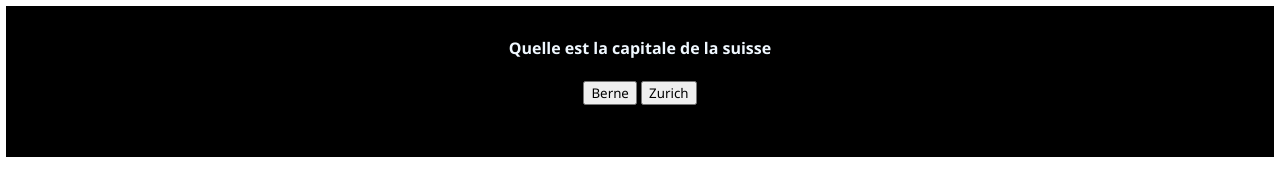
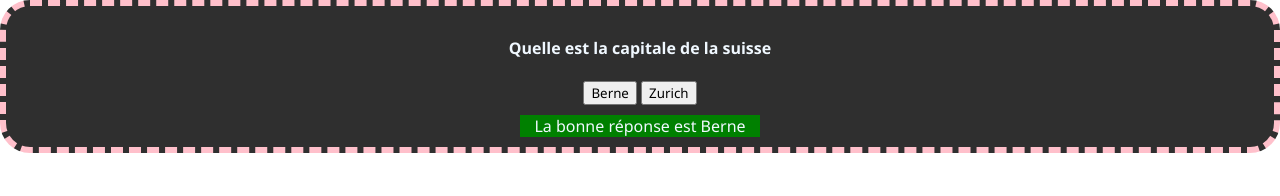
Before and after one commit to RayanSUK/Projet_JS, a plain HTML site: page cours/index.html in a window 1280 px wide. Both pictures are taken after a click on the button "Berne". Shown: the top 196 px of the page. Drawn offline with Linux system fonts and the light colour scheme.

Commit message:
Partie click terminée

```diff
--- a/cours/index.js
+++ b/cours/index.js
@@ -5,3 +5,26 @@
 // baliseHTML.style.background = "yellow";
 
 //**clickEvent**
+const questionCOntainer = document.querySelector(".click-event"); //. car c'est comme css avec les points
+const btn1 = document.querySelector("#btn-1"); //premiere technique
+const btn2 = document.getElementById("btn-2"); //deuxieme (meilleur)
+const response = document.querySelector("p");
+
+console.log(response);
+
+questionCOntainer.addEventListener("click", () => {
+  //premier pramètre = type d'évenement (scroll , input etc..)
+  //console.log("Click ! "); //console log pour voir si ca marche et bien pointer
+  //plus pratique pour le css | toogle quand tu double click ca s'enleve |ya add aussi
+  questionCOntainer.classList.toggle("question-click");
+});
+
+btn1.addEventListener("click", () => {
+  response.classList.add("show-response");
+  response.style.background = "green";
+});
+
+btn2.addEventListener("click", () => {
+  response.classList.add("show-response");
+  response.style.background = "red";
+});
--- a/cours/style.css
+++ b/cours/style.css
@@ -8,7 +8,6 @@
 body{
     /* centrer */
     text-align: center;
-
     margin: 0;
     color: aliceblue;
     min-height: 200vh;
@@ -25,5 +24,21 @@ p{
     /* cacher la phrase  */
     visibility: hidden;
     width: 240px;
-    margin: 10px;
+    margin: 10px auto 0;/*centre*/
+
+    opacity: 0;
+    transition: 0.6s;
+    transform: translateX(-200px);  /*arrive de -200px jusqua 0*/
 }
+
+.question-click {
+    background: rgb(47, 47, 47);
+    border-radius: 30px;
+    border: 6px dashed pink;
+}
+
+.show-response{
+    visibility: visible;
+    opacity: 1; /*passer de 0 a 1 pour faire un effet */
+    transform: translateX(0);
+}
```
